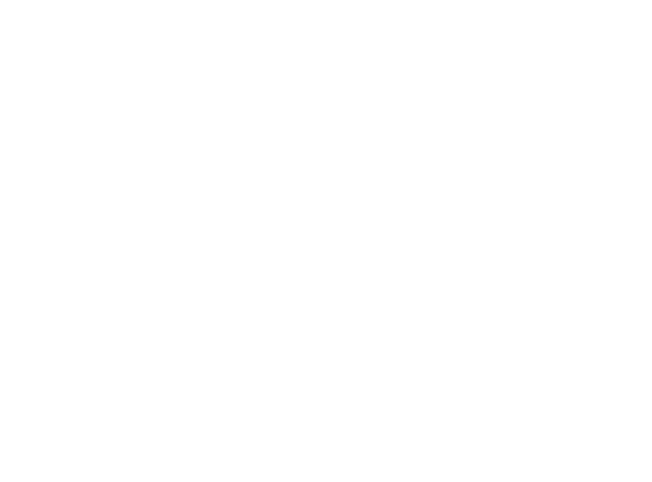
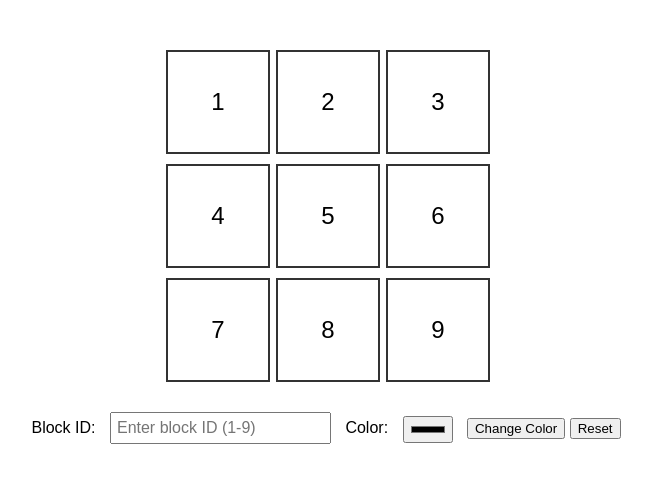
Before and after one commit to acciojob/Replit-Asian-Paints-Hareesh123NH, a website: page main.html in a window 1280 px wide. Shown: the whole page, without its empty margins (314-966 px from the left). Drawn offline with Linux system fonts and the light colour scheme.

Commit message:
created a submission

```diff
--- a/main.html
+++ b/main.html
@@ -8,6 +8,30 @@
 
 <body>
 	<!-- the entire body must be written by student -->
+	 <div class="container">
+        <div id="grid-container">
+            <!-- Create 9 grid items with ids from 1 to 9 -->
+            <div id="1" class="grid-item">1</div>
+            <div id="2" class="grid-item">2</div>
+            <div id="3" class="grid-item">3</div>
+            <div id="4" class="grid-item">4</div>
+            <div id="5" class="grid-item">5</div>
+            <div id="6" class="grid-item">6</div>
+            <div id="7" class="grid-item">7</div>
+            <div id="8" class="grid-item">8</div>
+            <div id="9" class="grid-item">9</div>
+        </div>
+
+        <!-- Input for block id and color -->
+        <div class="controls">
+            <label for="block_id">Block ID: </label>
+            <input type="number" id="block_id" placeholder="Enter block ID (1-9)">
+            <label for="colour_id">Color: </label>
+            <input type="color" id="colour_id" placeholder="Enter color name or hex">
+            <button id="change_button">Change Color</button>
+            <button id="Reset">Reset</button>
+        </div>
+    </div>
     <script type="text/javascript" src="./script.js">
 </script>
 
--- a/script.js
+++ b/script.js
@@ -1 +1,33 @@
 //your JS code here. If required.
+const change_btn=document.getElementById("change_button");
+const reset_btn=document.getElementById("Reset");
+
+change_btn.addEventListener("click",changeColor);
+reset_btn.addEventListener("click",reset);
+
+function changeColor() {
+
+	const blockId=document.getElementById("block_id").value;
+	const color=document.getElementById("colour_id").value;
+	reset();
+	console.log(blockId);
+	const grid=document.getElementById(blockId);
+	if(grid){
+		grid.style.backgroundColor=color;
+	}
+	else{
+		alert("Please enter vaild block_id!");
+	}
+}
+function reset() {
+	const grids=document.querySelectorAll(".grid-item");
+	grids.forEach((grid)=>{
+		grid.style.backgroundColor="transparent";
+	});
+}
+
+const container=document.getElementById("grid-container");
+const block=document.getElementById("block_id");
+container.addEventListener("click",(e)=>{
+	block.value=e.target.id;
+})
--- a/styles.css
+++ b/styles.css
@@ -1 +1,40 @@
-/*  your css code here. If applicable */
+body {
+    font-family: Arial, sans-serif;
+    text-align: center;
+    margin: 0;
+    padding: 0;
+}
+
+.container {
+    margin-top: 50px;
+}
+
+#grid-container {
+    display: grid;
+    grid-template-columns: repeat(3, 100px);
+    grid-gap: 10px;
+    justify-content: center;
+    margin-bottom: 20px;
+}
+
+.grid-item {
+    width: 100px;
+    height: 100px;
+    display: flex;
+    justify-content: center;
+    align-items: center;
+    font-size: 24px;
+    background-color: transparent;
+    border: 2px solid #333;
+    cursor: pointer;
+}
+
+.controls {
+    margin-top: 20px;
+}
+
+input {
+    margin: 10px 10px;
+    padding: 5px;
+    font-size: 16px;
+}
```
